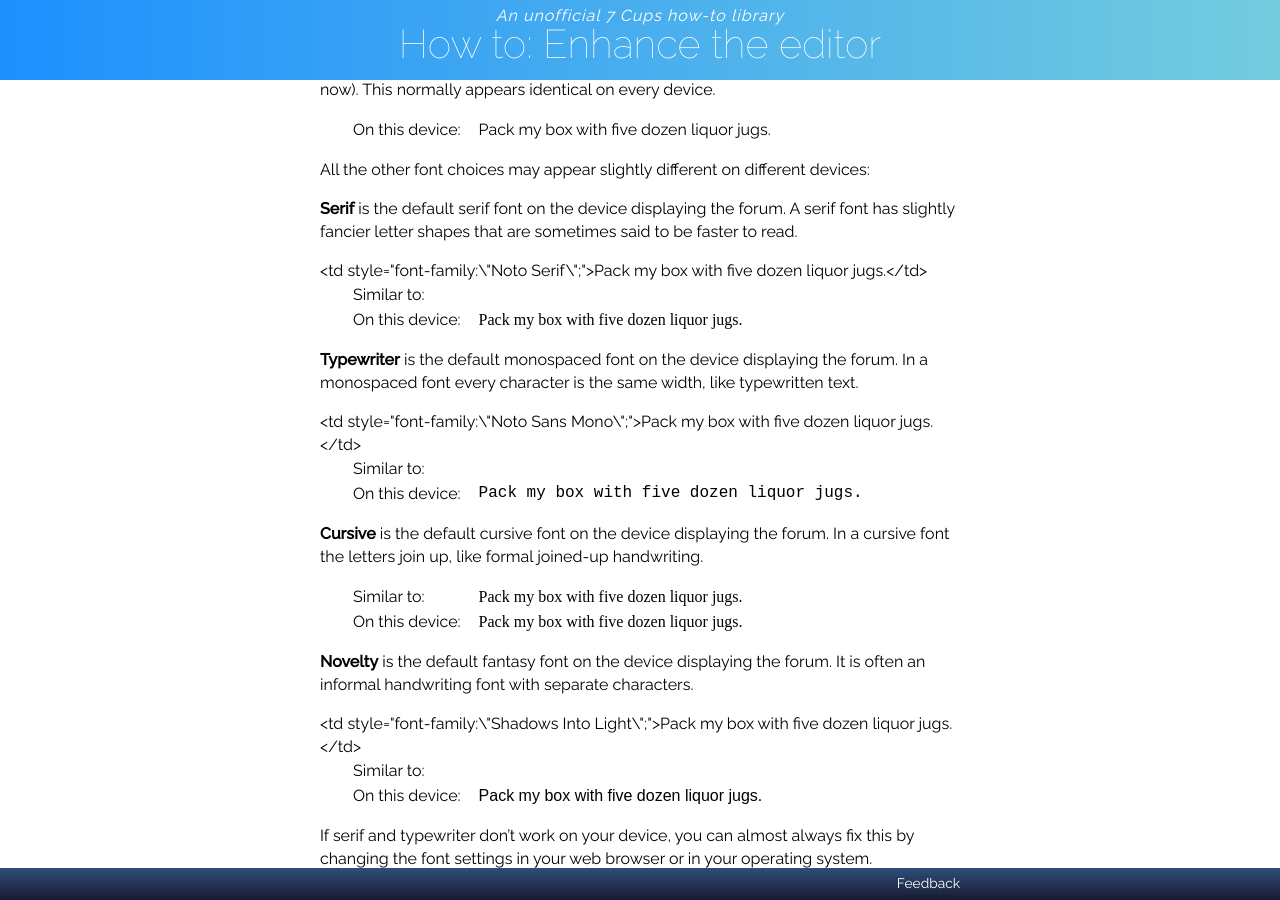
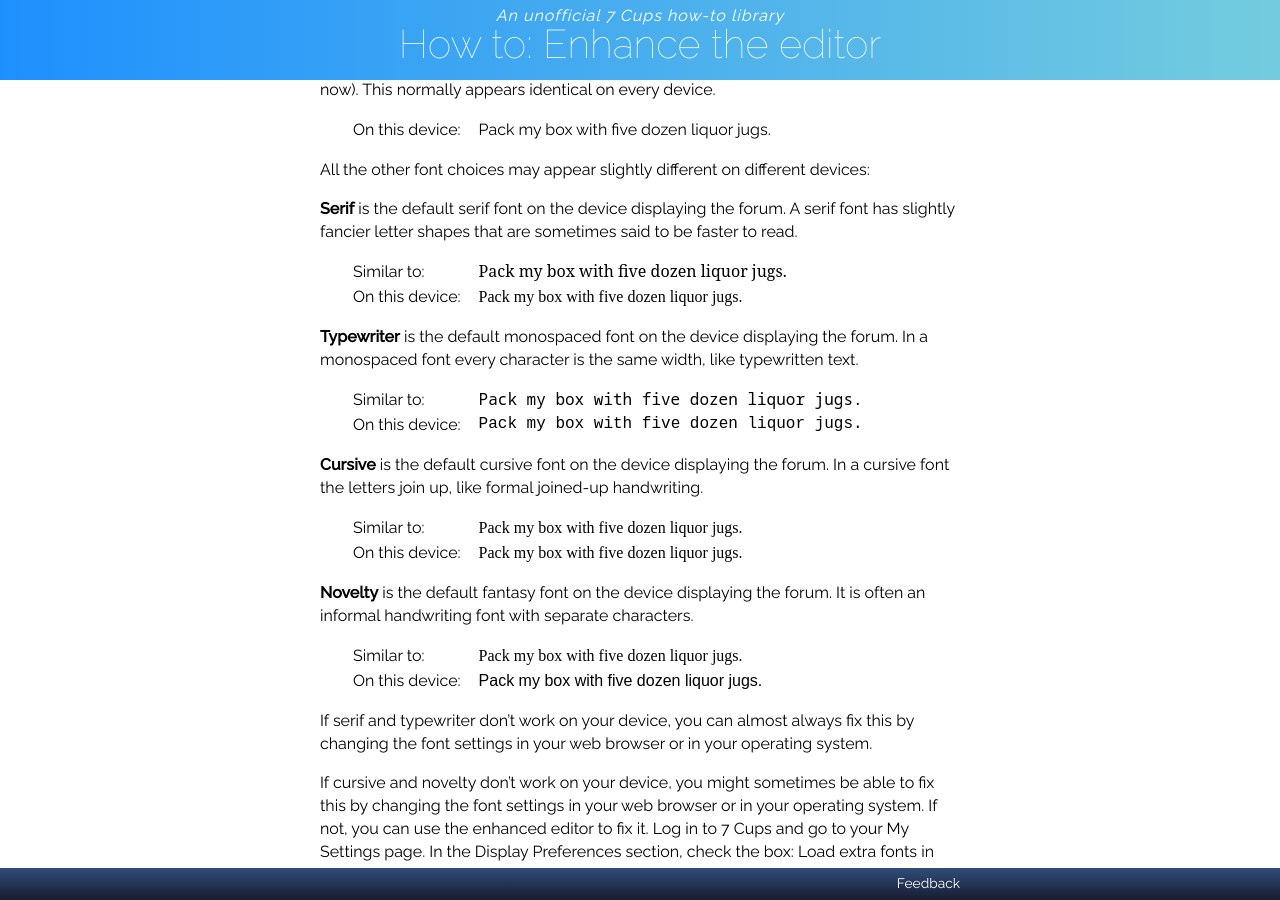
Before and after one commit to RarelyCharlie/rarelycharlie.github.io, a Jekyll site: the page built from _draft/editor.md, in a window 1280 px wide and 900 px high, scrolled down 2298 px. Built offline with Jekyll 4.4.1, drawn with Linux system fonts in a browser that asks for light colours.

Commit message:
single quotes?

```diff
--- a/_draft/editor.md
+++ b/_draft/editor.md
@@ -92,14 +92,14 @@ All the other font choices may appear slightly different on different devices:
 **Serif** is the default serif font on the device displaying the forum. A serif font has slightly fancier letter shapes that are sometimes said to be faster to read.
 
 <table><tbody>
-<tr><td>Similar to:</td><td style="font-family:\"Noto Serif\";">Pack my box with five dozen liquor jugs.</td></tr>
+<tr><td>Similar to:</td><td style="font-family:'Noto Serif';">Pack my box with five dozen liquor jugs.</td></tr>
 <tr><td>On this device:</td><td style="font-family:serif;">Pack my box with five dozen liquor jugs.</td></tr>
 </tbody></table>
 
 **Typewriter** is the default monospaced font on the device displaying the forum. In a monospaced font every character is the same width, like typewritten text.
 
 <table><tbody>
-<tr><td>Similar to:</td><td style="font-family:\"Noto Sans Mono\";">Pack my box with five dozen liquor jugs.</td></tr>
+<tr><td>Similar to:</td><td style="font-family:'Noto Sans Mono';">Pack my box with five dozen liquor jugs.</td></tr>
 <tr><td>On this device:</td><td style="font-family:monospace;">Pack my box with five dozen liquor jugs.</td></tr>
 </tbody></table>
 
@@ -113,7 +113,7 @@ All the other font choices may appear slightly different on different devices:
 **Novelty** is the default fantasy font on the device displaying the forum. It is often an informal handwriting font with separate characters.
 
 <table><tbody>
-<tr><td>Similar to:</td><td style="font-family:\"Shadows Into Light\";">Pack my box with five dozen liquor jugs.</td></tr>
+<tr><td>Similar to:</td><td style="font-family:'Shadows Into Light';">Pack my box with five dozen liquor jugs.</td></tr>
 <tr><td>On this device:</td><td style="font-family:fantasy;">Pack my box with five dozen liquor jugs.</td></tr>
 </tbody></table>
 
```
